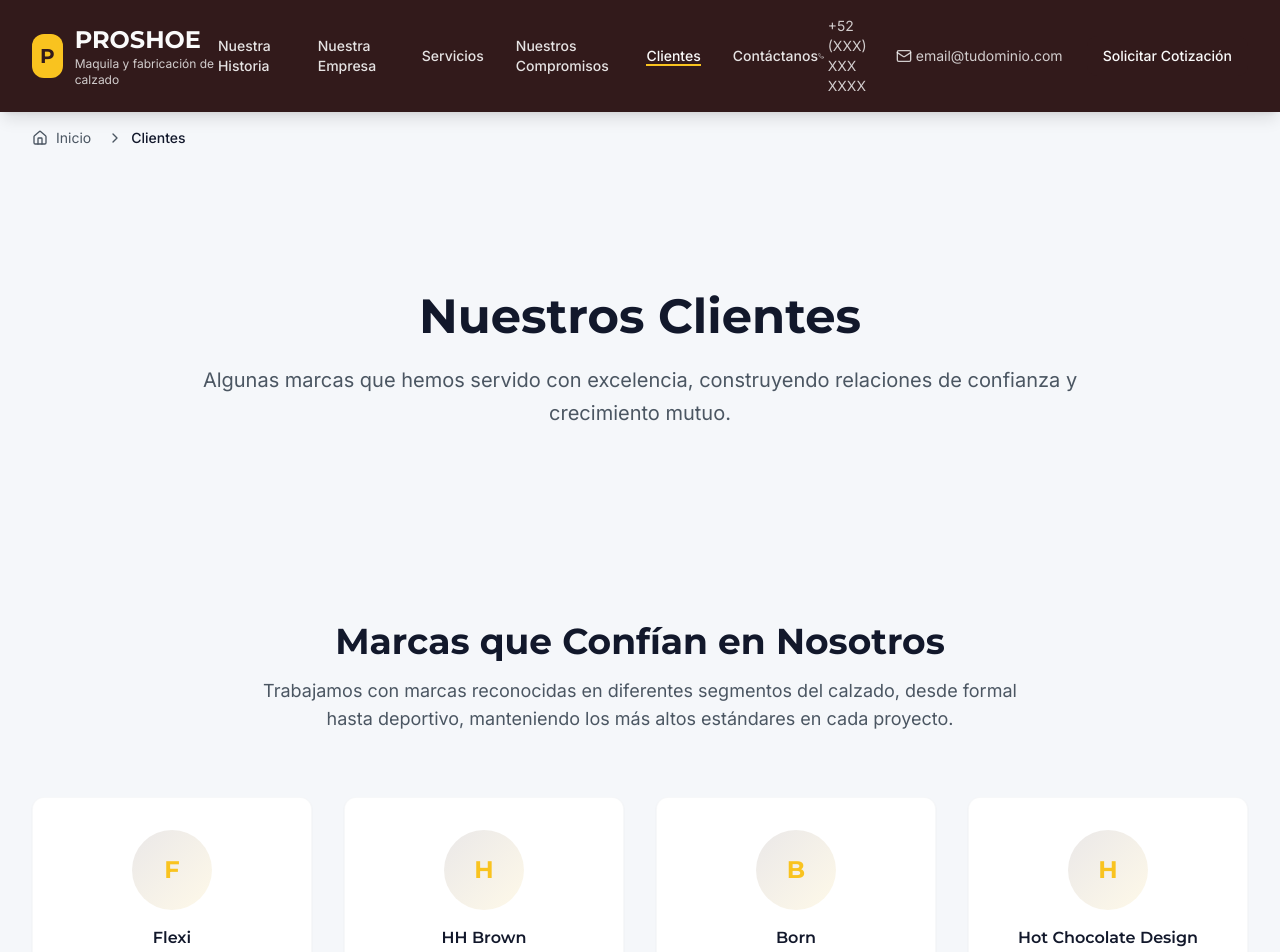
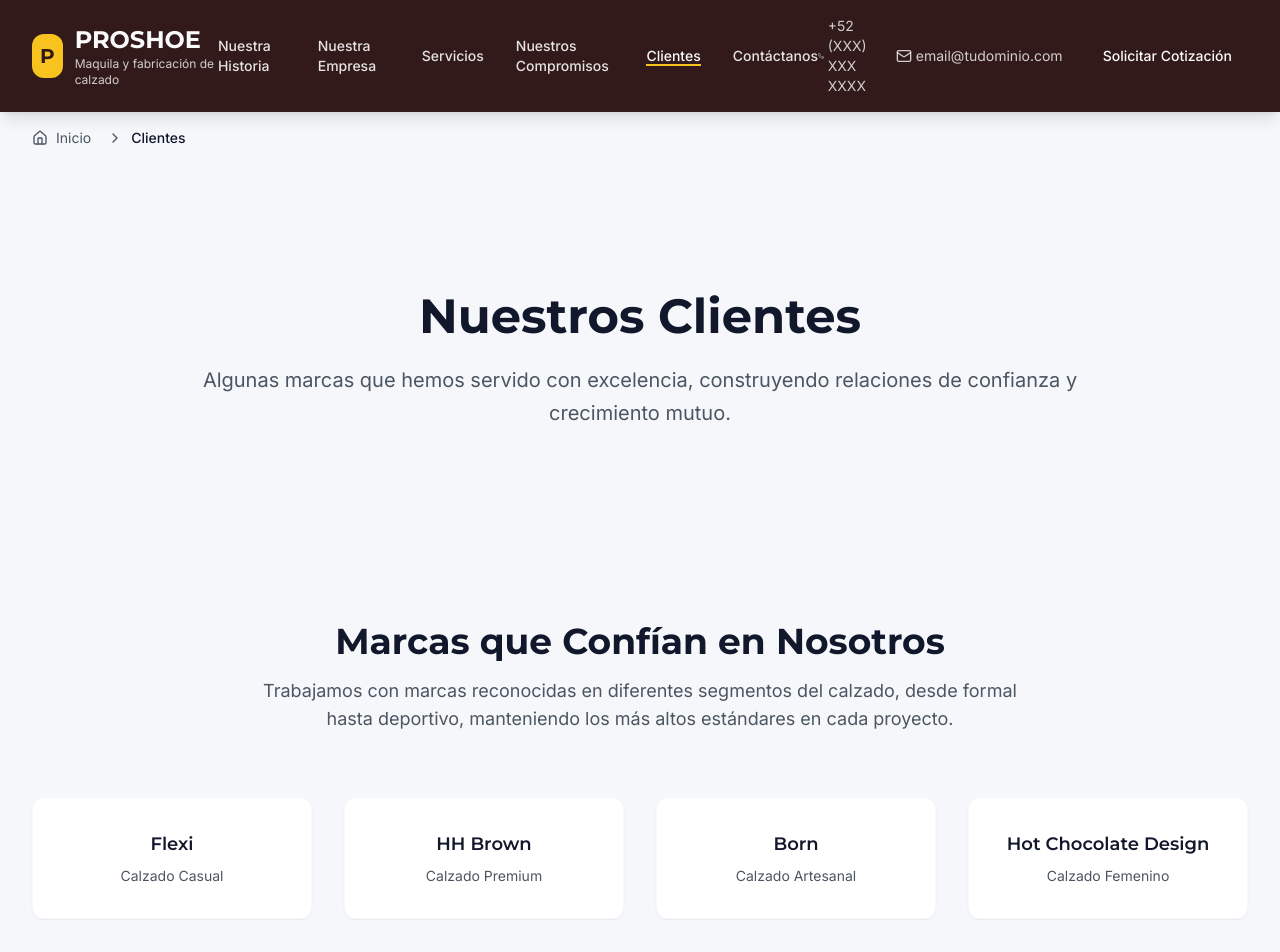
Before and after one commit to magnomarketing/proshoe-pro, a React (Vite) app: page /clientes in a window 1280 px wide. Shown: the top 952 px of the page. Built offline with nearby package versions, Linux system fonts and the light colour scheme.

Commit message:
Fix: Remove logo spacing on client brands
Remove unnecessary spacing around the text-based brand names on the Clients page.

```diff
--- a/src/pages/Clientes.tsx
+++ b/src/pages/Clientes.tsx
@@ -97,12 +97,7 @@ export default function Clientes() {
           <div className="grid grid-cols-2 md:grid-cols-3 lg:grid-cols-4 gap-8">
             {clientLogos.map((client, index) => (
               <Card key={index} className="service-card text-center hover:shadow-xl transition-all duration-300 group">
-                <div className="w-20 h-20 bg-gradient-to-br from-primary/10 to-accent/10 rounded-full flex items-center justify-center mx-auto mb-4 group-hover:scale-105 transition-transform">
-                  <span className="text-2xl font-montserrat font-bold text-accent">
-                    {client.name.charAt(0)}
-                  </span>
-                </div>
-                <h3 className="font-montserrat font-semibold text-foreground mb-2">
+                <h3 className="font-montserrat font-semibold text-foreground mb-2 text-lg">
                   {client.name}
                 </h3>
                 <p className="text-muted-foreground text-sm">
```
